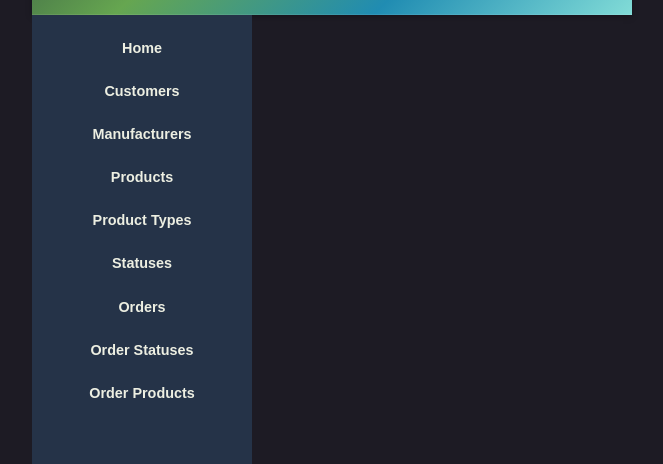
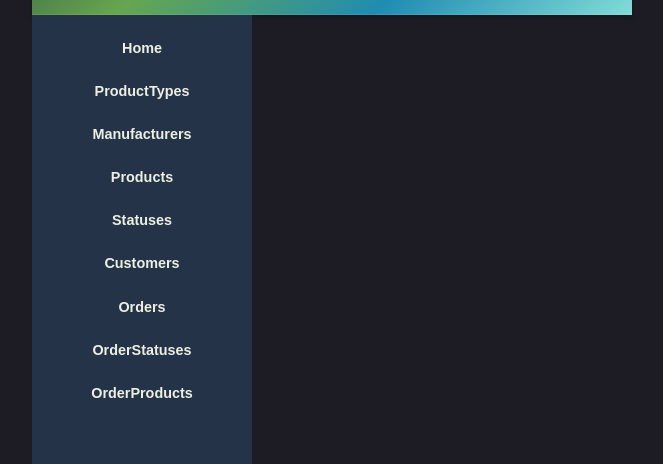
Before and after one commit to jmm583/cs340-portfolio, a React (Vite) app in the folder frontend/react/: page / in a window 1280 px wide. Shown: the part 162-626 px from the top of the page, without its empty margins (308-971 px from the left). Built offline with nearby package versions, Linux system fonts and the light colour scheme; no server answers.

Commit message:
rearranged nav links

```diff
--- a/frontend/react/src/components/NavBar.jsx
+++ b/frontend/react/src/components/NavBar.jsx
@@ -6,14 +6,15 @@ function NavBar() {
         <nav>
             <ul>
                 <li><Link to="/">Home</Link></li>
-                <li><Link to="/customers">Customers</Link></li>
+
+                <li><Link to="/producttypes">ProductTypes</Link></li>
                 <li><Link to="/manufacturers">Manufacturers</Link></li>
                 <li><Link to="/products">Products</Link></li>
-                <li><Link to="/producttypes">Product Types</Link></li>
                 <li><Link to="/statuses">Statuses</Link></li>
+                <li><Link to="/customers">Customers</Link></li>
                 <li><Link to="/orders">Orders</Link></li>
-                <li><Link to="/ordersstatuses">Order Statuses</Link></li>
-                <li><Link to="/orderproducts">Order Products</Link></li>
+                <li><Link to="/ordersstatuses">OrderStatuses</Link></li>
+                <li><Link to="/orderproducts">OrderProducts</Link></li>
 
             </ul>
         </nav>
```
